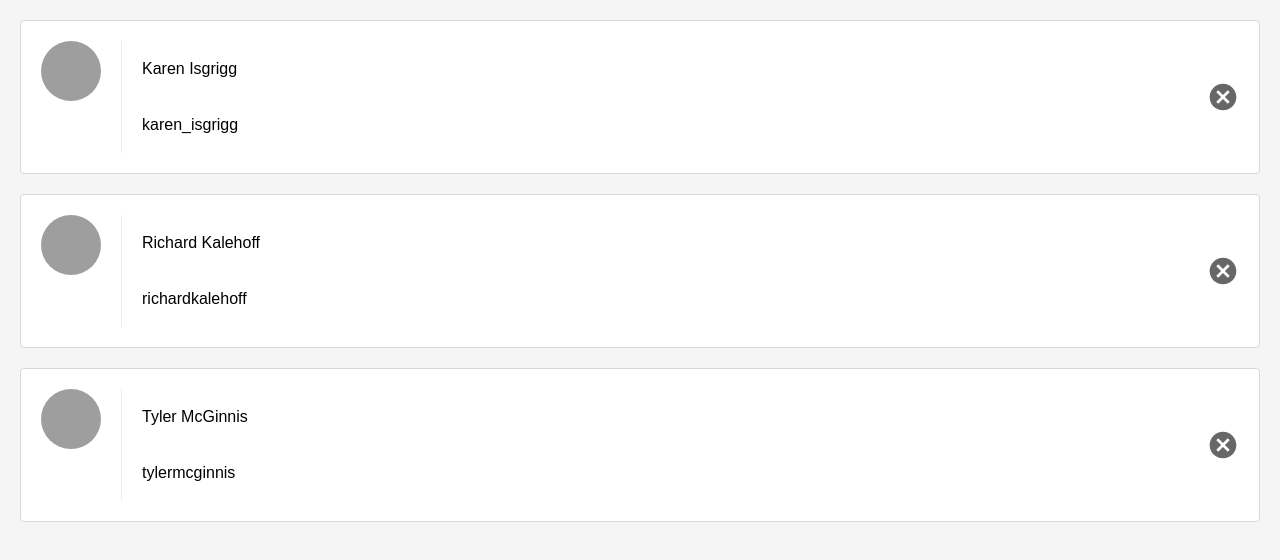
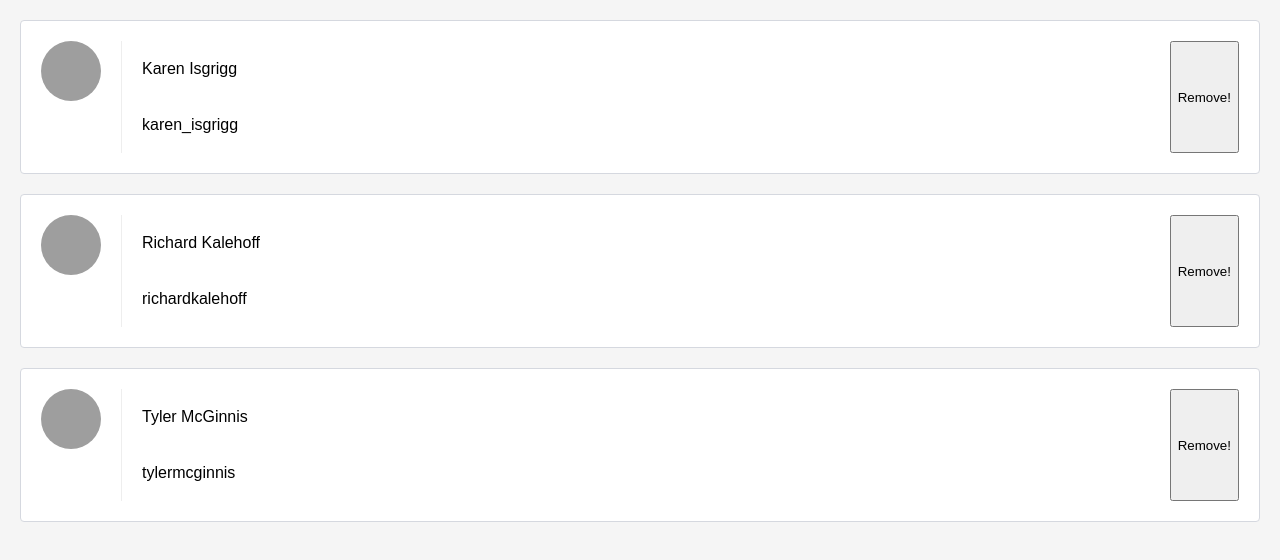
Before and after one commit to Almazing777/React-Contacts-App, a React (Create React App) app: page / in a window 1280 px wide. Shown: the top 560 px of the page. Built offline with nearby package versions, Linux system fonts and the light colour scheme.

Commit message:
listcontacts.js update2

```diff
--- a/src/ListContacts.js
+++ b/src/ListContacts.js
@@ -14,7 +14,7 @@ function ListContacts(props) {
                         <p>{contact.name}</p>
                         <p>{contact.handle}</p>
                     </div>
-                    <button className='contact-remove'>
+                    <button className='contact-removal'>
                         Remove!
                     </button>
                 </li>
```
